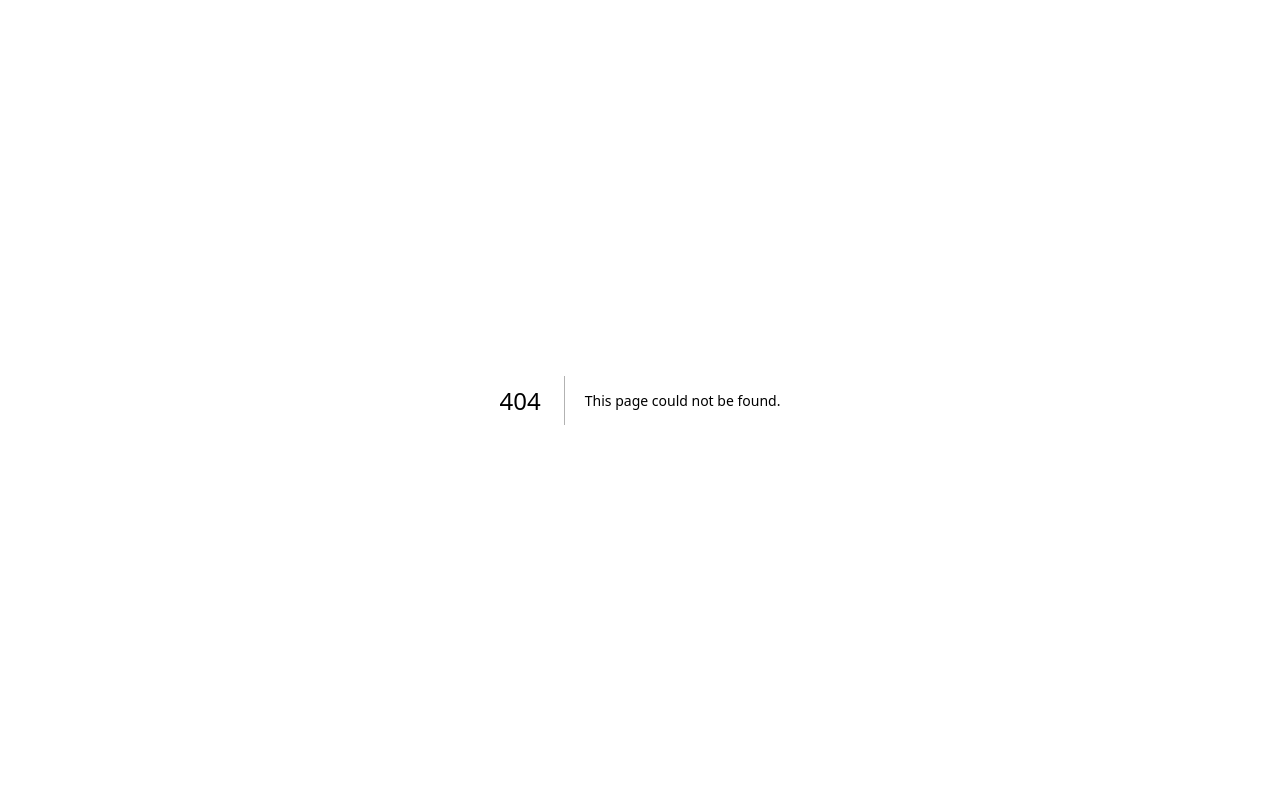
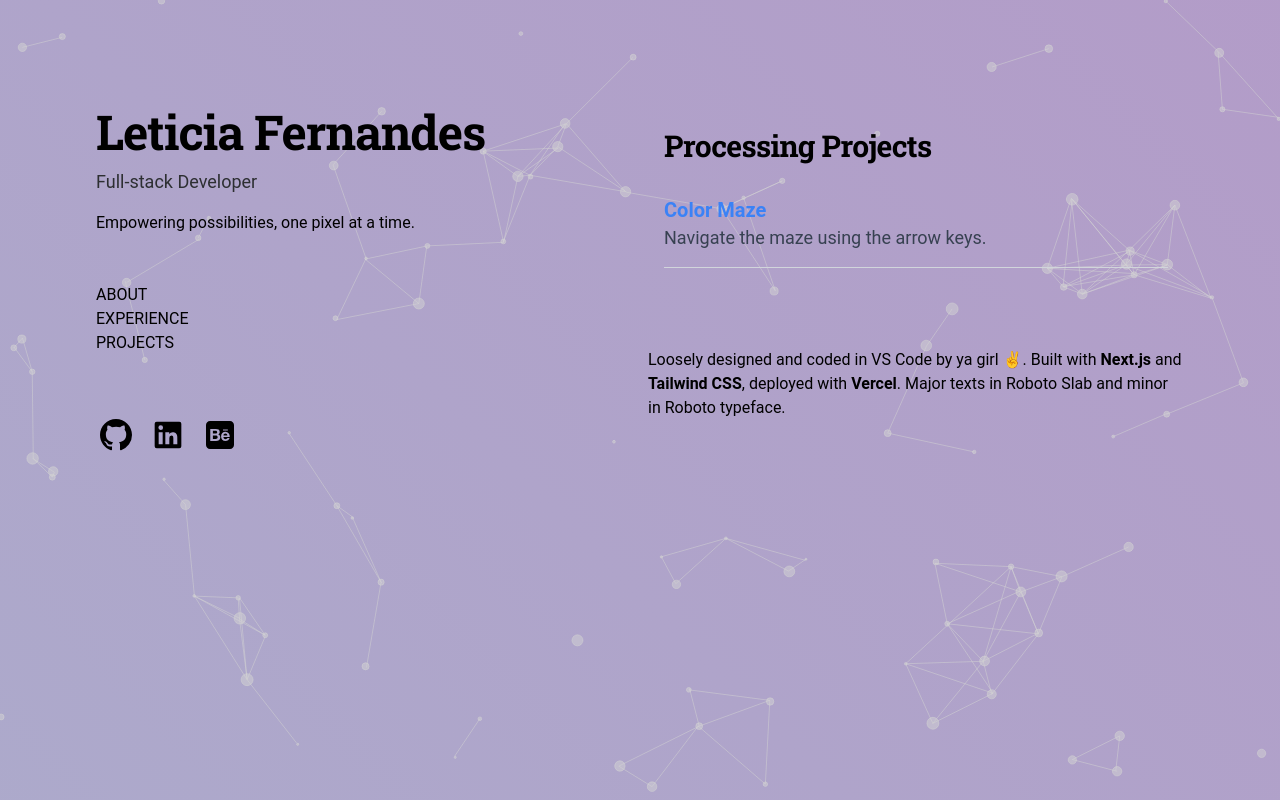
Before and after one commit to duffelbagteesh/my-site, a Next.js app: page /processing-projects in a window 1280 px wide. Before the commit this address had no page. Built offline with nearby package versions, Linux system fonts and the light colour scheme.

Commit message:
adding java based projects

```diff
--- /dev/null
+++ b/src/components/ProcessingProjectCard.tsx
@@ -0,0 +1,34 @@
+// src/components/ProcessingProjectCard.tsx
+import React, { useRef, useEffect } from 'react';
+import p5 from 'p5';
+
+type ProcessingProjectCardProps = {
+  title: string;
+  description: string;
+  sketch: (p: p5) => void;
+};
+
+const ProcessingProjectCard: React.FC<ProcessingProjectCardProps> = ({ title, description, sketch }) => {
+  const canvasRef = useRef<HTMLDivElement>(null);
+
+  useEffect(() => {
+    const p5Instance = new p5(sketch, canvasRef.current!);
+    return () => {
+      p5Instance.remove();
+    };
+  }, [sketch]);
+
+  return (
+    <div className="glass-effect text-black p-6 rounded-lg shadow-lg flex flex-col sm:flex-row">
+      <div className="mb-4 sm:mr-4 sm:mb-0">
+        <div ref={canvasRef}></div>
+      </div>
+      <div className="w-4/5">
+        <h3 className="text-md font-semibold mb-2">{title}</h3>
+        <p className="mt-2 text-sm leading-normal">{description}</p>
+      </div>
+    </div>
+  );
+};
+
+export default ProcessingProjectCard;
--- /dev/null
+++ b/src/components/ProcessingProjects.tsx
@@ -0,0 +1,89 @@
+// src/components/ProcessingProjects.tsx
+import React from 'react';
+import ProcessingProjectCard from './ProcessingProjectCard';
+import p5 from 'p5';
+
+const ProcessingProjects: React.FC = () => {
+  const sketch1 = (p: p5) => {
+    let mazeColor: p5.Color, dotColor: p5.Color, finishColor: p5.Color;
+    let x = 20;
+    let y = 20;
+
+    p.setup = () => {
+      p.createCanvas(800, 800);
+      mazeColor = p.color(33, 248, 245);
+      dotColor = p.color(2, 1, 106);
+      finishColor = p.color(255, 0, 0);
+    };
+
+    p.draw = () => {
+      p.background(0);
+      p.noStroke();
+      p.fill(mazeColor);
+      p.rect(0, 0, 500, 50);
+      p.rect(450, 40, 50, 150);
+      p.rect(500, 140, 100, 50);
+      p.rect(550, 40, 50, 150);
+      p.rect(550, 40, 160, 50);
+      p.rect(680, 40, 50, 230);
+      p.rect(380, 230, 350, 50);
+      p.rect(330, 130, 50, 150);
+      p.rect(180, 100, 200, 50);
+      p.rect(180, 100, 50, 200);
+      p.rect(80, 300, 150, 50);
+      p.rect(50, 300, 50, 150);
+      p.rect(50, 400, 400, 50);
+      p.rect(450, 400, 50, 200);
+      p.fill(finishColor);
+      p.rect(450, 550, 50, 50);
+
+      let bounds = p.red(p.get(x, y));
+      p.fill(dotColor);
+      p.noStroke();
+      p.ellipse(x, y, 20, 20);
+      if (bounds == 0) {
+        x = 20;
+        y = 20;
+      }
+      if (x > 455 && x < 495 && y > 550) {
+        p.fill(255);
+        p.textSize(65);
+        p.text("yay! you did it!", 200, 650);
+        p.textSize(30);
+        p.text("mouse click to play again", 200, 695);
+      }
+      if (p.mouseIsPressed) {
+        x = 20;
+        y = 20;
+      }
+    };
+
+    p.keyPressed = () => {
+      if (p.keyCode === p.UP_ARROW) {
+        y -= 10;
+      } else if (p.keyCode === p.DOWN_ARROW) {
+        y += 10;
+      } else if (p.keyCode === p.LEFT_ARROW) {
+        x -= 10;
+      } else if (p.keyCode === p.RIGHT_ARROW) {
+        x += 10;
+      }
+    };
+  };
+
+  return (
+    <div className="grid grid-cols-1 md:grid-cols-1 gap-4">
+      <h2 className="lg:hidden">Processing Projects</h2>
+      <div>
+        <ProcessingProjectCard
+          title="Color Maze"
+          description="Navigate the maze using the arrow keys."
+          sketch={sketch1}
+        />
+      </div>
+      {/* Add more ProcessingProjectCard components as needed */}
+    </div>
+  );
+};
+
+export default ProcessingProjects;
--- /dev/null
+++ b/src/components/ProcessingProjectsList.tsx
@@ -0,0 +1,134 @@
+// src/components/ProcessingProjectsList.tsx
+import React from 'react';
+import p5 from 'p5';
+
+const projects = [
+  {
+    title: "Color Maze",
+    description: "Navigate the maze using the arrow keys.",
+    sketch: (p: p5) => {
+      let mazeColor: p5.Color, dotColor: p5.Color, finishColor: p5.Color;
+      let x = 20;
+      let y = 20;
+
+      p.setup = () => {
+        p.createCanvas(800, 800); // Set canvas size to desired dimensions
+        mazeColor = p.color(33, 248, 245);
+        dotColor = p.color(2, 1, 106);
+        finishColor = p.color(255, 0, 0);
+      };
+
+      p.draw = () => {
+        p.background(0);
+        p.noStroke();
+        p.fill(mazeColor);
+        p.rect(0, 0, 500, 50);
+        p.rect(450, 40, 50, 150);
+        p.rect(500, 140, 100, 50);
+        p.rect(550, 40, 50, 150);
+        p.rect(550, 40, 160, 50);
+        p.rect(680, 40, 50, 230);
+        p.rect(380, 230, 350, 50);
+        p.rect(330, 130, 50, 150);
+        p.rect(180, 100, 200, 50);
+        p.rect(180, 100, 50, 200);
+        p.rect(80, 300, 150, 50);
+        p.rect(50, 300, 50, 150);
+        p.rect(50, 400, 400, 50);
+        p.rect(450, 400, 50, 200);
+        p.fill(finishColor);
+        p.rect(450, 550, 50, 50);
+
+        let bounds = p.red(p.get(x, y));
+        p.fill(dotColor);
+        p.noStroke();
+        p.ellipse(x, y, 20, 20);
+        if (bounds == 0) {
+          x = 20;
+          y = 20;
+        }
+        if (x > 455 && x < 495 && y > 550) {
+          p.fill(255);
+          p.textSize(65);
+          p.text("yay! you did it!", 200, 650);
+          p.textSize(30);
+          p.text("mouse click to play again", 200, 695);
+        }
+        if (p.mouseIsPressed) {
+          x = 20;
+          y = 20;
+        }
+
+        // Continuous movement when holding down arrow keys
+        if (p.keyIsDown(p.UP_ARROW)) {
+          y -= 10;
+        }
+        if (p.keyIsDown(p.DOWN_ARROW)) {
+          y += 10;
+        }
+        if (p.keyIsDown(p.LEFT_ARROW)) {
+          x -= 10;
+        }
+        if (p.keyIsDown(p.RIGHT_ARROW)) {
+          x += 10;
+        }
+      };
+
+      // Removed windowResized function to keep window size fixed
+    },
+  },
+  // Add more projects as needed
+];
+
+const ProcessingProjectsList: React.FC = () => {
+  const openSketchWindow = (sketch: (p: p5) => void, title: string) => {
+    const sketchWindow = window.open("", "_blank", "width=800,height=800");
+    if (sketchWindow) {
+      sketchWindow.document.write(`
+        <!DOCTYPE html>
+        <html lang="en">
+          <head>
+            <meta charset="UTF-8">
+            <meta name="viewport" content="width=device-width, initial-scale=1.0">
+            <title>${title}</title>
+            <style>
+              body { margin: 0; overflow: hidden; background: #000; }
+              #sketch-container {  }
+              canvas { display: block; }
+            </style>
+            <script src="https://cdnjs.cloudflare.com/ajax/libs/p5.js/1.4.0/p5.js"></script>
+          </head>
+          <body>
+            <div id="sketch-container"></div>
+            <script>
+              console.log('p5.js library loaded.');
+              new p5(${sketch.toString()}, 'sketch-container');
+            </script>
+          </body>
+        </html>
+      `);
+      sketchWindow.document.close();
+    }
+  };
+
+  return (
+    <div className="container mx-auto px-4 py-8">
+      <h1 className="text-3xl font-bold mb-8">Processing Projects</h1>
+      <ul className="space-y-4">
+        {projects.map((project, index) => (
+          <li key={index} className="border-b border-gray-300 pb-4">
+            <h2
+              className="text-xl font-semibold text-blue-500 cursor-pointer"
+              onClick={() => openSketchWindow(project.sketch, project.title)}
+            >
+              {project.title}
+            </h2>
+            <p className="text-gray-700">{project.description}</p>
+          </li>
+        ))}
+      </ul>
+    </div>
+  );
+};
+
+export default ProcessingProjectsList;
--- a/src/components/projects.tsx
+++ b/src/components/projects.tsx
@@ -1,6 +1,7 @@
 import React from "react";
 import Image from 'next/image';
 import dynamic from 'next/dynamic';
+import Link from 'next/link';
 
 type ProjectCardProps = {
   title: string;
@@ -96,6 +97,16 @@ const Projects: React.FC = () => {
           link="https://duffelbagteesh.github.io/colors-showcase/"
           tech={["React", "HTML & CSS"]} />
       </div>
+      <div className="inline-flex ml-4 mt-4">
+        <Link href="/processing-projects">
+            <div className="flex">
+              View Processing Projects
+              <svg xmlns="http://www.w3.org/2000/svg" viewBox="0 0 512 512" className="w-3 h-3 ml-2 mt-1 fill-current">
+                <path d="M320 0c-17.7 0-32 14.3-32 32s14.3 32 32 32h82.7L201.4 265.4c-12.5 12.5-12.5 32.8 0 45.3s32.8 12.5 45.3 0L448 109.3V192c0 17.7 14.3 32 32 32s32-14.3 32-32V32c0-17.7-14.3-32-32-32H320zM80 32C35.8 32 0 67.8 0 112V432c0 44.2 35.8 80 80 80H400c44.2 0 80-35.8 80-80V320c0-17.7-14.3-32-32-32s-32 14.3-32 32V432c0 8.8-7.2 16-16 16H80c-8.8 0-16-7.2-16-16V112c0-8.8 7.2-16 16-16H192c17.7 0 32-14.3 32-32s-14.3-32-32-32H80z"/>
+              </svg>
+            </div>
+        </Link>
+      </div>
       {/* <div>
         <P5Sketch />
       </div> */}
--- /dev/null
+++ b/src/pages/processing-projects.tsx
@@ -0,0 +1,16 @@
+// src/pages/processing-projects.tsx
+import React from 'react';
+import Layout from '../components/Layout';
+import ProcessingProjectsList from '../components/ProcessingProjectsList';
+
+const ProcessingProjectsPage: React.FC = () => {
+  return (
+    <Layout activeSection="processingProjects" onSectionClick={() => {}}>
+      <div id="processingProjects" className="bg-transparent pb-12">
+        <ProcessingProjectsList />
+      </div>
+    </Layout>
+  );
+};
+
+export default ProcessingProjectsPage;
```
